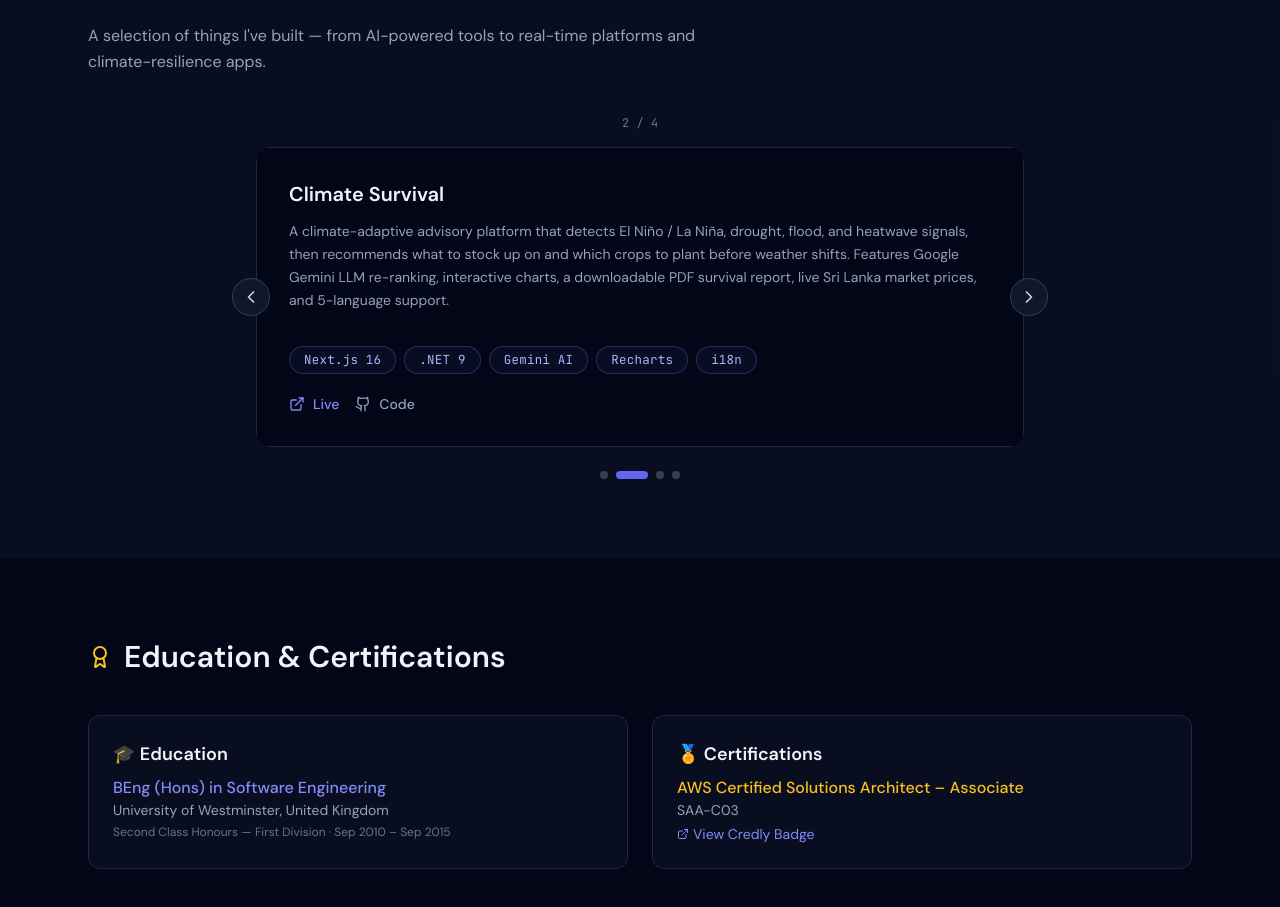
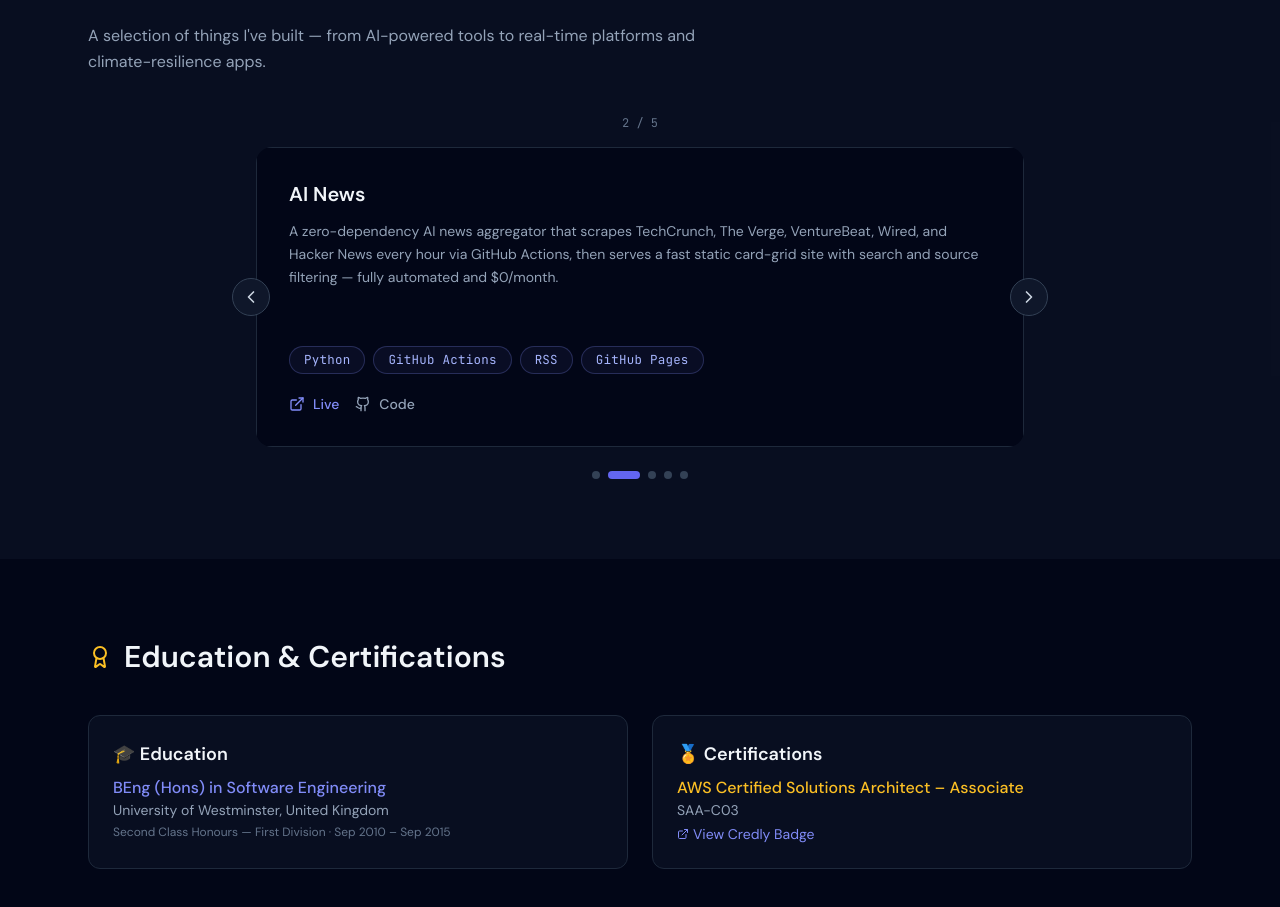
Before and after one commit to dkcngomes/dkcngomes-portfolio, a React (Create React App) app: page / in a window 1280 px wide. Shown: the part 2927-3834 px from the top of the page. Built offline with nearby package versions, Linux system fonts and the light colour scheme.

Commit message:
feat: add Frame to Facts (NewsVision AI) project to portfolio

```diff
--- a/src/App.jsx
+++ b/src/App.jsx
@@ -108,6 +108,14 @@ const Portfolio = () => {
   ];
 
   const projects = [
+    {
+      name: "Frame to Facts (NewsVision AI)",
+      description:
+        "An AI journalism tool that transforms any uploaded image into a professional, fact-based newspaper article. OpenAI vision analyzes people, objects, scenes, and context, then drafts a headline, lead, and body with strict anti-hallucination guardrails — supporting editing, history, and PDF/Word/Markdown export.",
+      tags: ["React", "TypeScript", "OpenAI Vision", "TanStack", "Supabase"],
+      liveUrl: "https://frame-to-facts.lovable.app",
+      repoUrl: "https://github.com/dkcngomes/frame-to-facts",
+    },
     {
       name: "AI News",
       description:
```
Also changed, not shown: 7 other files (tests, documents, lock files or other folders).
